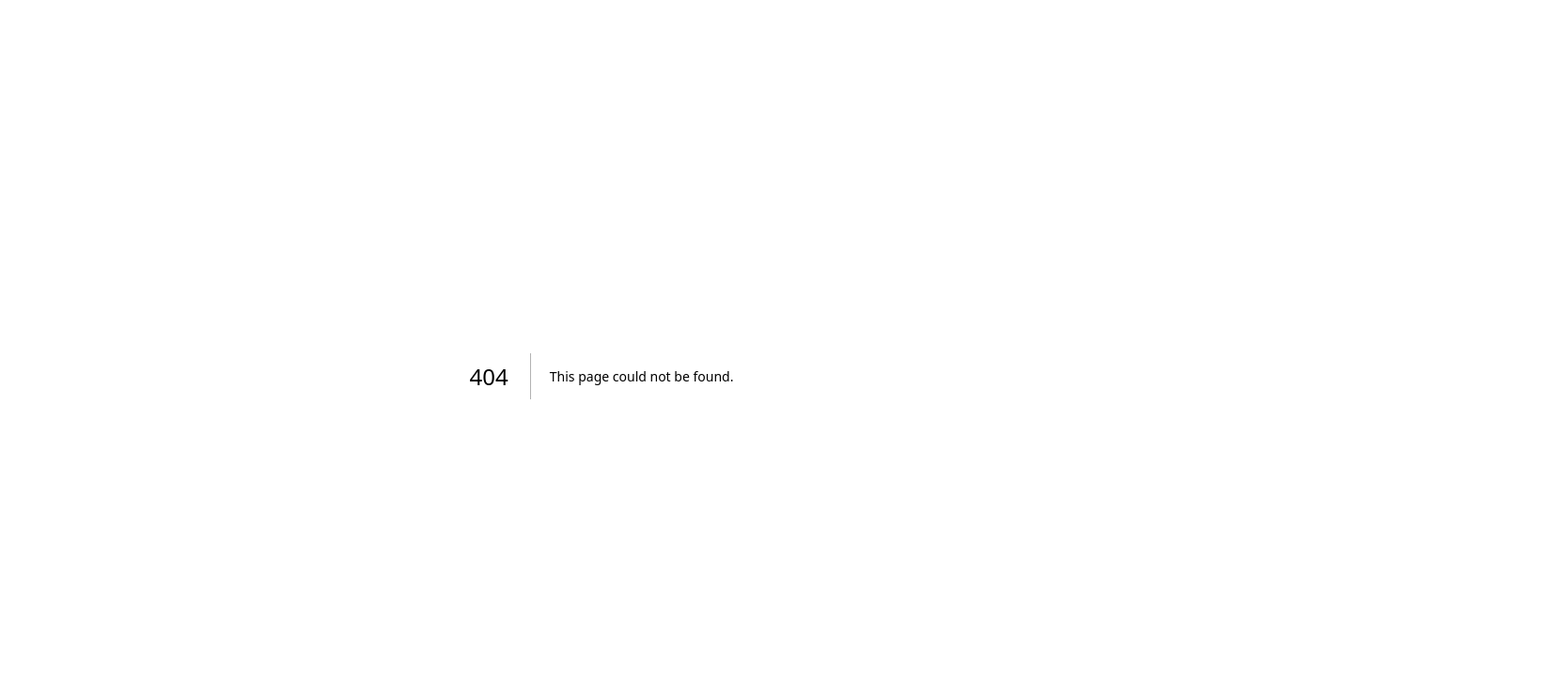
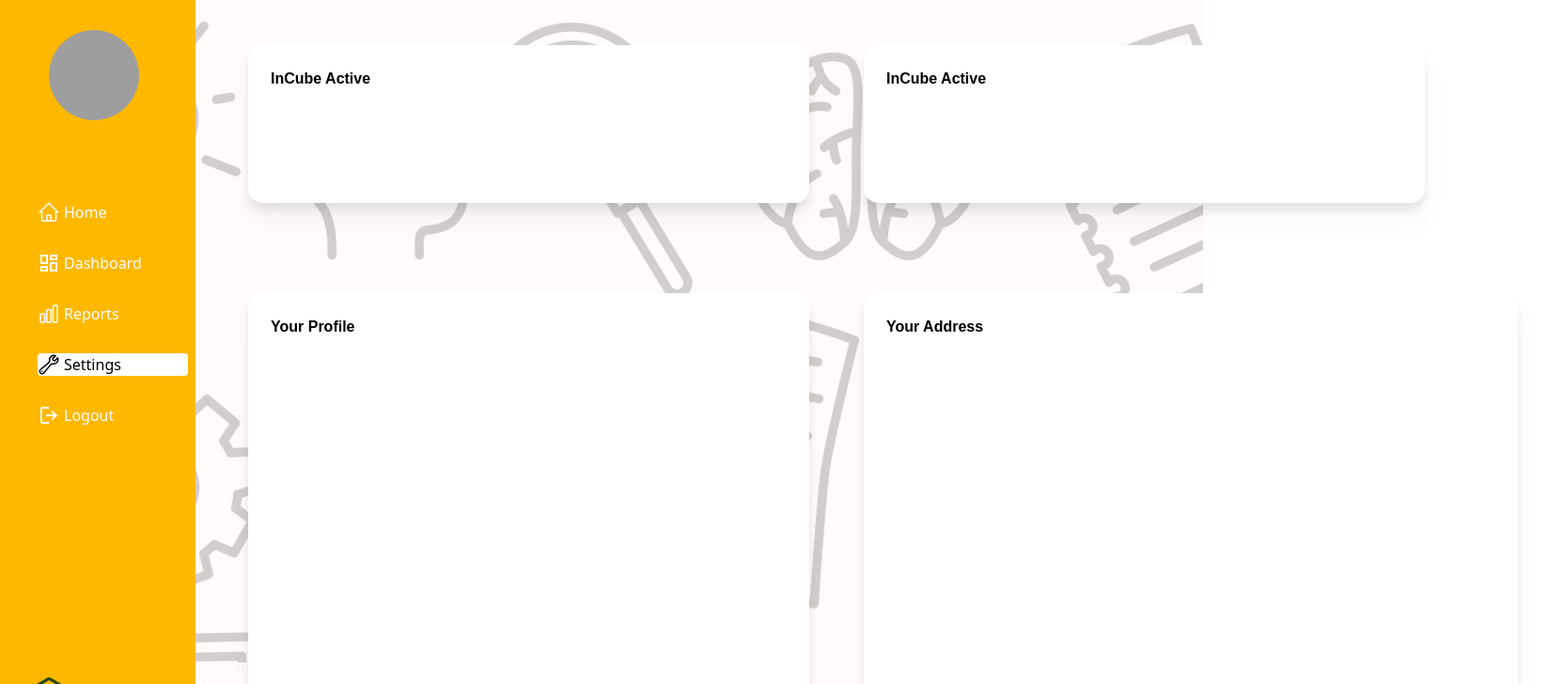
Before and after one commit to Flyoftime/InCube-JS, a Next.js app: page /settings in a window 1280 px wide. Before the commit this address had no page. Shown: the top 728 px of the page at 94% size, 1663 px wide, since content can reach past the window. Built offline with nearby package versions, Linux system fonts and the light colour scheme; grey boxes are pictures that could not be loaded.

Commit message:
SIdebar,Setting,Report

```diff
--- a/src/app/api/auth/[...nextauth]/route.ts
+++ b/src/app/api/auth/[...nextauth]/route.ts
@@ -33,7 +33,6 @@ export const authOptionts: NextAuthOptions = {
                 } else {
                     return null;
                 }
-
             },
         }),
     ],
--- a/src/app/globals.css
+++ b/src/app/globals.css
@@ -53,3 +53,11 @@ body {
 .font-montserrat {
   font-family: 'Monserrat', sans-serif;
 }
+
+#settings {
+  background-image: url('../../public/assets/bgabout.png');
+
+  height: 100vh;
+  width: 100vw;
+  background-color: #fffbfa;
+}
--- /dev/null
+++ b/src/app/settings/page.tsx
@@ -0,0 +1,14 @@
+import Settings from '@/components/settings'
+import Sidebar from '@/components/sidebar'
+import React from 'react'
+
+const Settingspage = () => {
+    return (
+        <div className='flex  ' id='settings'>
+            <Sidebar/>
+            <Settings/>
+        </div>
+    )
+}
+
+export default Settingspage
--- a/src/components/Chart.tsx
+++ b/src/components/Chart.tsx
@@ -111,7 +111,7 @@ function Chart() {
     };
 
     return (
-        <div className="h-full w-1/2">
+        <div className=" h-[442px]">
             <Line data={chartData} options={options} />
         </div>
     );
--- a/src/components/Report.tsx
+++ b/src/components/Report.tsx
@@ -2,7 +2,16 @@ import React from 'react'
 
 const Reports = () => {
     return (
-        <div>Reports</div>
+        <div className='p-12 flex flex-col md:flex-row gap-[50px] items-start'>
+        <div className='card w-full md:w-[1354px] h-[96px] bg-[#ffff] drop-shadow-xl p-2 ms-2 '>
+            <div className='grid grid-rows-3 grid-flow-col p-2'>
+                <div className='col-span-11 p-1 m-1 text-3xl font-bold font-montserrat text-black '>InCube#1</div>
+                <div className='row-span-12 col-span-12 text-black text-s font-bold font-montserrat  mt-6'></div>
+            </div>
+        </div>
+
+
+    </div>
     )
 }
 
--- a/src/components/landingpage.tsx
+++ b/src/components/landingpage.tsx
@@ -5,7 +5,7 @@ const Landingpage = () => {
     <div className='max-w-screen h-screen py-[150px] md:py-[250px] px-8 md:px-[154px] flex flex-col items-center gap-8' id='LandingPage'>
       <div className='flex flex-col gap-4 md:gap-8 w-full text-center md:text-left'>
         <p className='font-montserrat font-bold text-[36px] md:text-[70.44px] text-white'>
-          Reach the<br/>Efficiency<br/>of Farming
+          Reach the<br />Efficiency<br />of Farming
         </p>
         <p className='font-montserrat font-medium text-[18px] md:text-[33.94px] text-white'>
           Order Our Smart Incubator
--- /dev/null
+++ b/src/components/settings.tsx
@@ -0,0 +1,40 @@
+import React from 'react'
+
+const settings = () => {
+    return (
+        <div >
+            <div className='p-12 flex flex-col md:flex-row gap-[50px] items-start'>
+                <div className='card w-full md:w-[597px] h-[168px] bg-[#ffff] drop-shadow-xl p-2 ms-2 '>
+                    <div className='grid grid-rows-3 grid-flow-col p-2'>
+                        <div className='col-span-11 p-1 m-1 text-base font-bold font-montserrat text-black '>InCube Active</div>
+                        <div className='row-span-12 col-span-12 text-black text-s font-bold font-montserrat  mt-6'></div>
+                    </div>
+                </div>
+
+                <div className='card w-full md:w-[597px] h-[168px] bg-[#ffff] drop-shadow-xl p-2 ms-2 '>
+                    <div className='grid grid-rows-3 grid-flow-col p-2'>
+                        <div className='col-span-11 p-1 m-1 text-base font-bold font-montserrat text-black '>InCube Active</div>
+                        <div className='row-span-12 col-span-12 text-black text-s font-bold font-montserrat  mt-6'></div>
+                    </div>
+                </div>
+            </div>
+            <div className='p-12 flex flex-col md:flex-row gap-[50px] items-start' >
+                <div className='card w-full md:w-[597px] h-[456px] bg-[#ffff] drop-shadow-xl p-2 ms-2'>
+                    <div className='grid grid-rows-3 grid-flow-col p-2'>
+                        <div className='col-span-11 p-1 m-1 text-base font-bold font-montserrat text-black '>Your Profile</div>
+                    </div>
+                </div>
+
+                <div className='card w-full md:w-[696px] h-[600px] bg-[#ffff] drop-shadow-xl p-2 ms-2'>
+                    <div className='grid grid-rows-3 grid-flow-col p-2'>
+                        <div className='col-span-11 p-1 m-1 text-base font-bold font-montserrat text-black '>Your Address</div>
+                    </div>
+                </div>
+            </div>
+        </div>
+
+
+    )
+}
+
+export default settings
```
Also changed, not shown: src/app/page.tsx (+6 -6 lines), public/assets/bgsetting.png (added).
